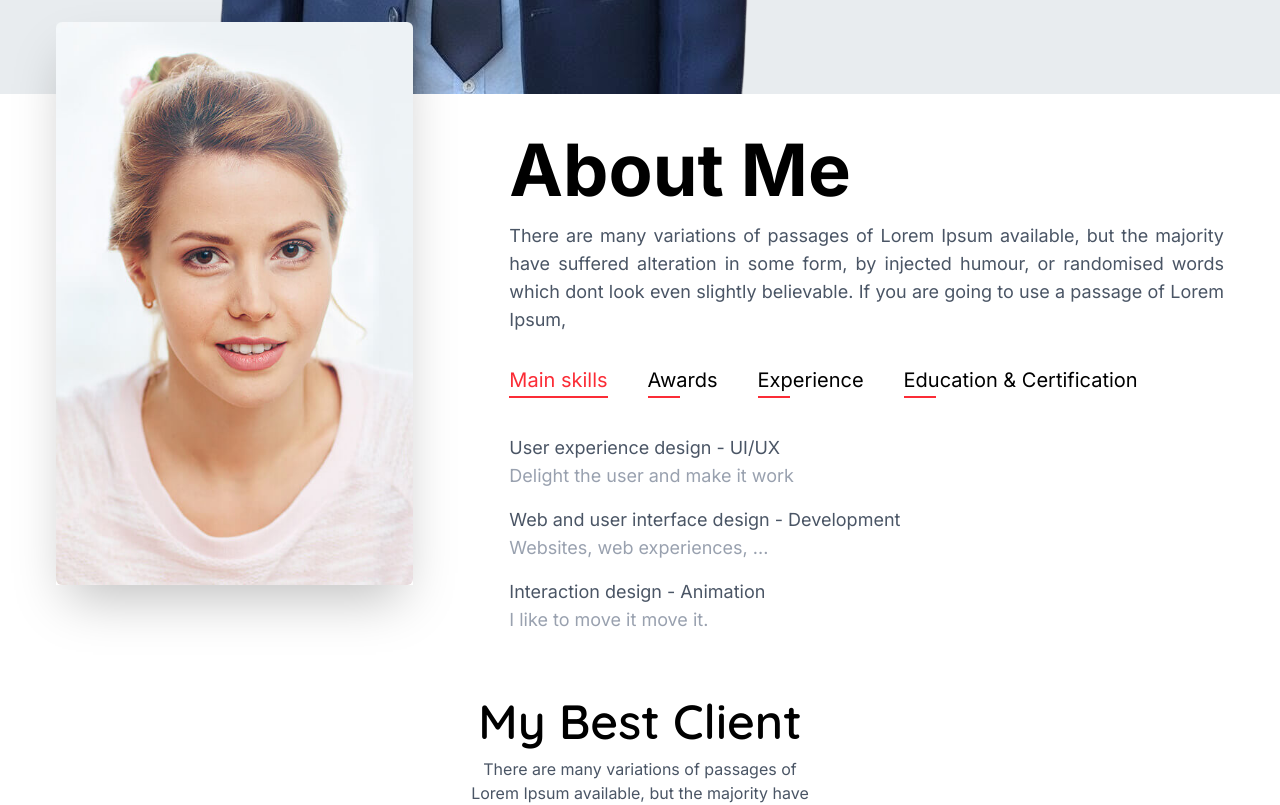
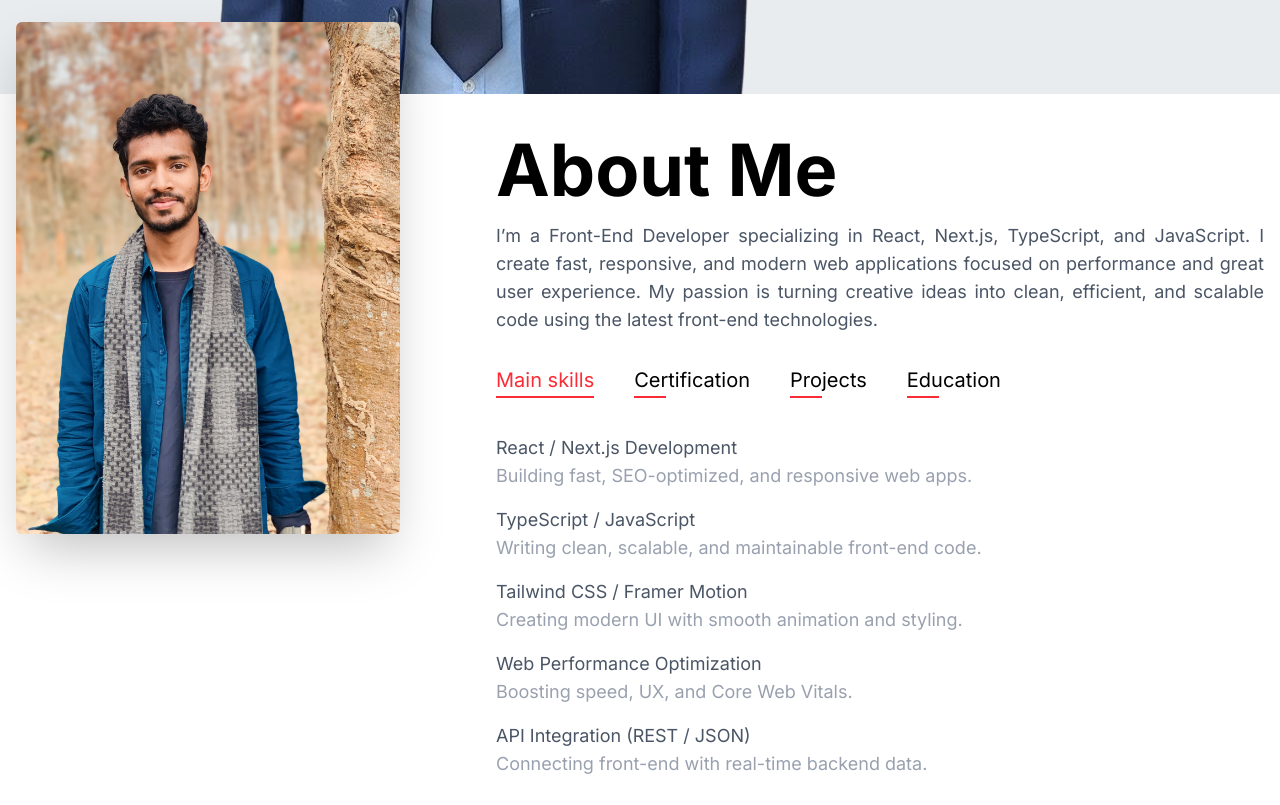
Before and after one commit to asaduzzaman8316/portfolio-next-ts, a Next.js app: page / in a window 1280 px wide. Shown: the part 940-1745 px from the top of the page. Built offline with nearby package versions, Linux system fonts and the light colour scheme.

Commit message:
complete about section

```diff
--- a/app/components/share/AboutMe.tsx
+++ b/app/components/share/AboutMe.tsx
@@ -6,29 +6,58 @@ import { AboutProps } from '../types/types'
 
 const AboutMe = () => {
     const mainSkill: AboutProps[] = [
-        { name: "User experience design - UI/UX", desc: "Delight the user and make it work" },
-        { name: "Web and user interface design - Development", desc: "Websites, web experiences, ..." },
-        { name: "Interaction design - Animation", desc: 'I like to move it move it.' }
+        {
+            name: "React / Next.js Development",
+            desc: "Building fast, SEO-optimized, and responsive web apps."
+        },
+        {
+            name: "TypeScript / JavaScript",
+            desc: "Writing clean, scalable, and maintainable front-end code."
+        },
+        {
+            name: "Tailwind CSS / Framer Motion",
+            desc: 'Creating modern UI with smooth animation and styling.'
+        },
+        {
+            name: "Web Performance Optimization",
+            desc: 'Boosting speed, UX, and Core Web Vitals.'
+        },
+        {
+            name: 'API Integration (REST / JSON)',
+            desc: 'Connecting front-end with real-time backend data.'
+        }
     ]
 
-    const awards: AboutProps[] = [
-        { name: "Awwwards.com - Winner", desc: '2019 - 2020' },
-        { name: "CSS Design Awards - Winner", desc: '2017 - 2018' },
-        { name: "Design nominees - site of the day", desc: '2013 - 2014' }
+    const Certification: AboutProps[] = [
+        {
+            name: "Spoken English – HEXA’S, Zindabazar, Sylhet",
+            desc: 'Improved communication and professional English fluency.'
+        }
     ]
 
     const experience: AboutProps[] = [
-        { name: "Sr. Front-end Engineer - Google", desc: "2018 - Current" },
-        { name: "Front-end Engineer - Microsoft", desc: '2017 - 2018' },
-        { name: "Software Engineer - Alibaba", desc: '2013 - 2014' }
+        {
+            name: "Asad Mart – E-Commerce Website",
+            desc: "Built with Next.js & TypeScript, featuring product filtering, Redux, and Firebase."
+        },
+        {
+            name: "Tic-Tac-Toe – Classic Game Web App",
+            desc: 'Built with JavaScript, featuring interactive gameplay, score tracking, and responsive design.'
+        },
+        {
+            name: "Weather App – Real‑Time Forecast Web App",
+            desc: 'Built with JavaScript, featuring live weather updates, sunrise/sunset data, and responsive design.'
+        }
     ]
 
     const education: AboutProps[] = [
-        { name: "BSc In CSE - ABC University, Los Angeles, CA", desc: 2010 },
-        { name: "Diploma in Computer Science - Gamma Technical Institute", desc: 2009 },
-        { name: "Graphic Designer - ABC Institute, Los Angeles, CA", desc: 2007 }
+        { name: "Diploma in Computer Science & Technology – Sylhet Polytechnic Institute", desc: 'Focused on web development, programming, and software fundamentals.' },
+        {
+            name: "SSC in Science – Bangladesh Education Board",
+            desc: 'Strong foundation in mathematics, logic, and analytical thinking.'
+        }
     ]
-    const btns = ["Main skills", 'Awards', "Experience", "Education & Certification"]
+    const btns = ["Main skills", 'Certification', "Projects", "Education"]
 
     const [values, setValues] = useState(mainSkill);
     const [btnnum, setBtnnum] = useState(1);
@@ -40,7 +69,7 @@ const AboutMe = () => {
             setBtnnum(1)
         }
         else if (idx === 1) {
-            setValues(awards)
+            setValues(Certification)
             setBtnnum(2);
         }
         else if (idx === 2) {
@@ -54,24 +83,24 @@ const AboutMe = () => {
     })
 
     return (
-        <div className='flex gap-24 px-14 mx-auto 2xl:container 2xl:px-0'>
-            <div className='2xl:w-3/12 lg:w-4/12   -translate-y-28 shadow-2xl bg-transparent'>
+        <div className='flex flex-col lg:flex-row lg:gap-24 px-4 mx-auto lg:h-[700px] container 2xl:px-0'>
+            <div className='2xl:w-3/12 lg:w-4/12 w-6/12  -translate-y-28 lg:translate-x-0 translate-x-30'>
                 <Image
-                    className='rounded-md'
+                    className='rounded-md shadow-2xl'
                     width={2000}
                     height={1000}
-                    src={'/about-5.jpg'}
+                    src={'/image3.jpg'}
                     alt='about image'
                 />
             </div>
-            <div className='w-8/12'>
+            <div className='lg:w-8/12'>
                 <div className=' space-y-4 pb-8'>
-                    <h1 className='text-7xl font-bold text-start'
+                    <h1 className='text-7xl font-bold lg:text-start text-center'
                     >About Me</h1>
                     <p className='text-gray-600 text-lg text-justify
-                    '>There are many variations of passages of Lorem Ipsum available, but the majority have suffered <a href="#">alteration</a> in some form, by injected humour, or randomised words which dont look even slightly believable. If you are going to use a passage of Lorem Ipsum,</p>
+                    '>I’m a Front-End Developer specializing in React, Next.js, TypeScript, and JavaScript. I create fast, responsive, and modern web applications focused on performance and great user experience. My passion is turning creative ideas into clean, efficient, and scalable code using the latest front-end technologies.</p>
                 </div>
-                <div className='space-x-10 text-start lg:text-xl 2xl:text-2xl'>
+                <div className='space-x-10 lg:text-start text-center lg:text-xl 2xl:text-2xl'>
                     {
                         btns.map((btn, idx) => (
                             <button
```
Also changed, not shown: public/image3.jpg (added).
